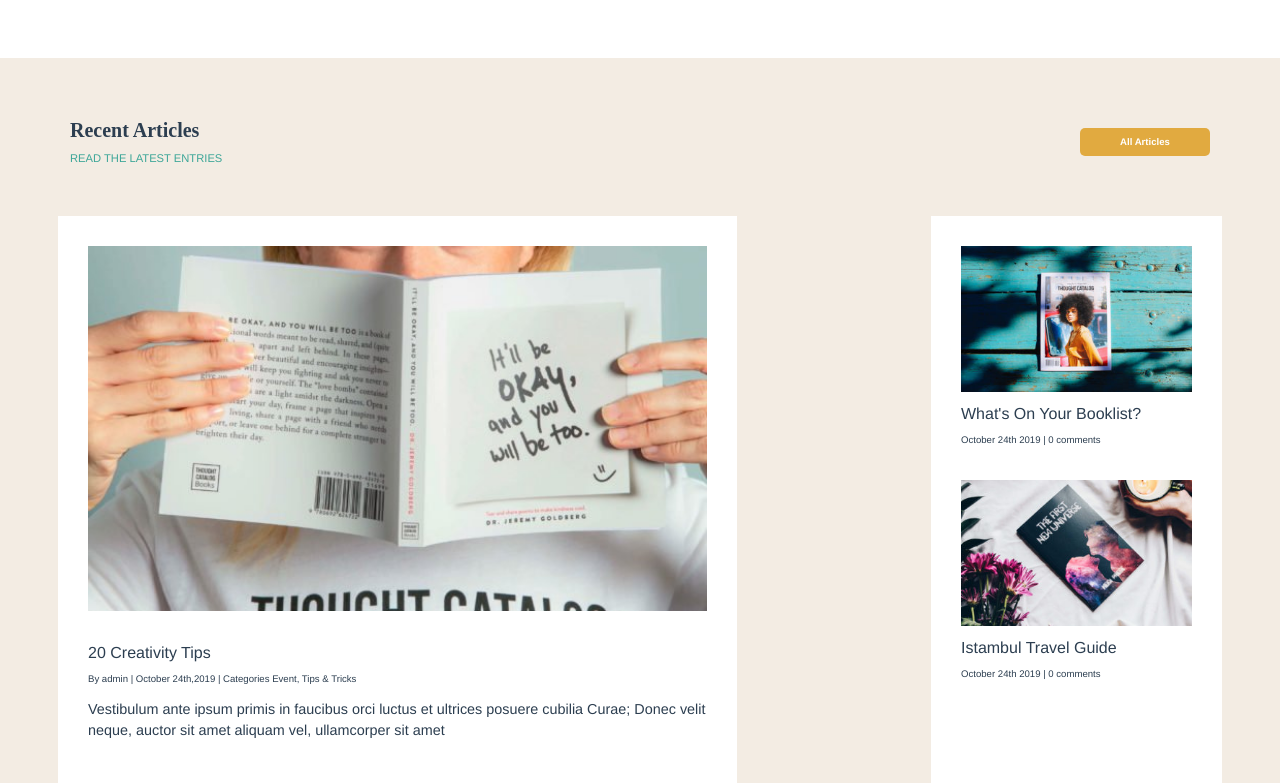
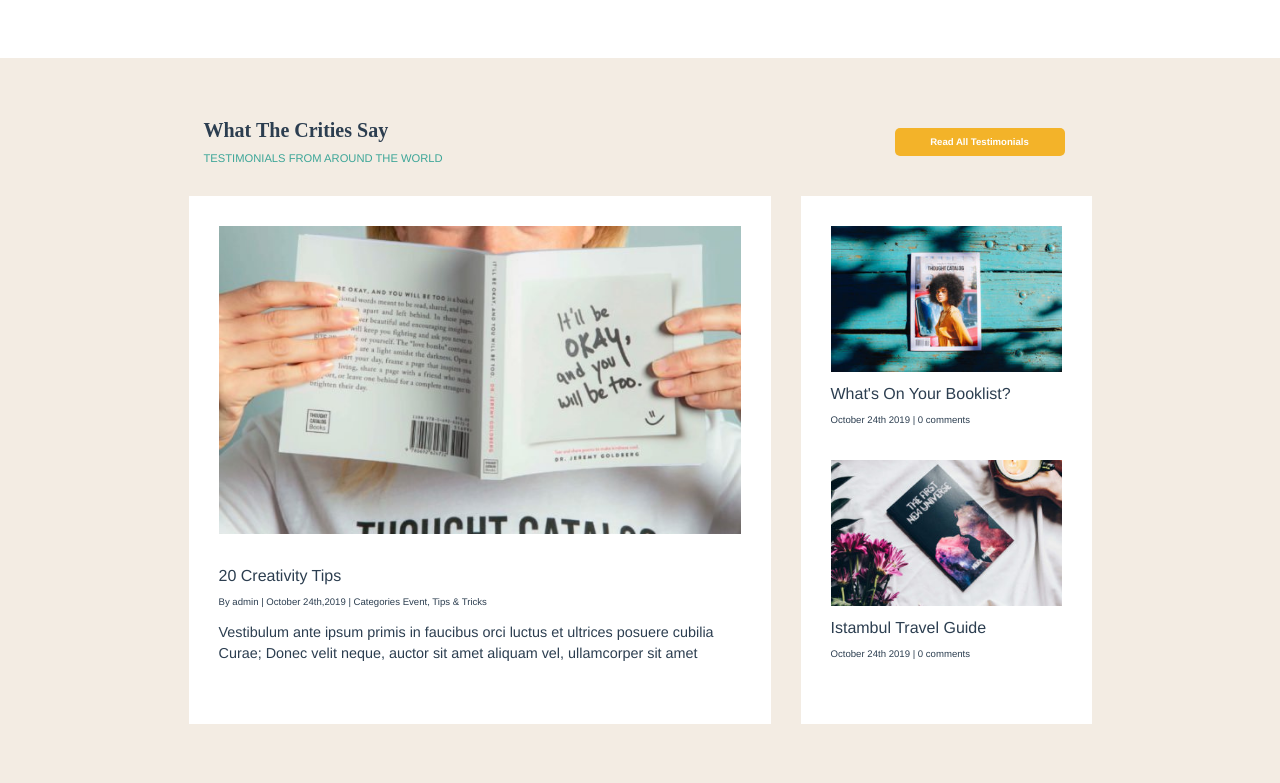
Before and after one commit to Andrea1302/proj-html-vuejs, a Vue app: page / in a window 1280 px wide. Shown: the part 3057-3840 px from the top of the page. Built offline with nearby package versions, Linux system fonts and the light colour scheme; a web font is replaced by a local one.

Commit message:
feature : structure RecentArticles and his button

```diff
--- a/src/components/Crities.vue
+++ b/src/components/Crities.vue
@@ -116,7 +116,6 @@ export default {
         border-style: none;
         font-size: .6rem;
     }
-
     // card
     #card_testimoniance{
         padding: 60px;
--- a/src/components/RecentArticles.vue
+++ b/src/components/RecentArticles.vue
@@ -1,29 +1,28 @@
 <template>
   <section>
     <div class="container" id="recent_articles">
-      <div class="row">
+           <div class="row justify-content-center">
             <!-- title  -->
-              <div class="col">
+            <div class="col-lg-7 px-0">
                 <h5  id="title">
-                      Recent Articles
+                     What The Crities Say
                 </h5>
                 <div id="subtitle">
-                      READ THE LATEST ENTRIES
+                    TESTIMONIALS FROM AROUND THE WORLD
                 </div>
             </div>
             <!-- Read  -->
-              <div id="button">
+            <div class="col-lg-2" id="btn_read">
                 <button>
-                      All Articles
+                    Read All Testimonials
                 </button>
             </div>
-
         </div>
 
           <!-- Card and description  -->
 
-          <div class="row justify-content-between">
-              <div class="col-lg-7" id="principal_card">
+          <div class="row justify-content-center"  id="card_description">
+              <div class="col-lg-6" id="principal_card">
                 <img class="img_recent_articles" src="../assets/20-Tips-600x353.jpg" alt="book">
 
                 <div id="creativity_tips">
@@ -84,6 +83,9 @@ section{
 #recent_articles{
     padding: 60px 0;
     position: relative;
+    #card_description{
+      margin-top: 30px;
+    }
     #title{
         font-weight: bold;
         font-family: serif;
@@ -91,21 +93,21 @@ section{
     #subtitle{
         font-size: .7rem;
         color: #3da698;
-        margin-bottom: 50px;
     }
     #creativity_tips{
       margin-top: 20px;
     }
+    #btn_read{
+        display: flex;
+        align-items: center;
+    }
     button{
-        position: absolute;
-        top: 70px;
-        right: 0;
         color: white;
         font-weight: bold;
         padding: 7px 0;
-        width: 130px;
+        width: 100%;
         border-radius: 5px;
-        background-color: #e1aa40;
+        background-color:#f3b329 ;
         border-style: none;
         font-size: .6rem;
     }
@@ -120,6 +122,7 @@ section{
   #principal_card{
     padding: 30px;
     background-color: white;
+    margin-right: 30px;
   }
   #secondary_card{
     padding: 30px;
```
Lines whose indentation alone changed are shown as unchanged.
